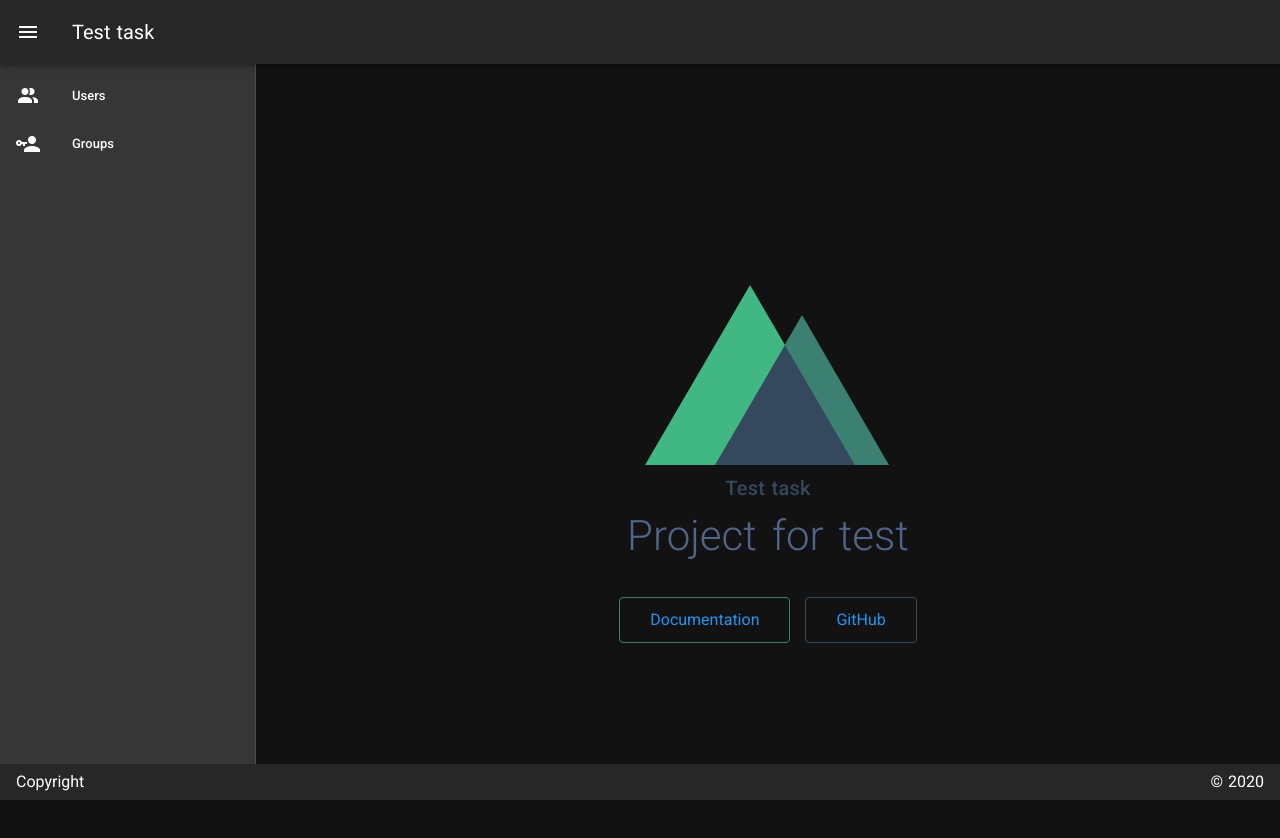
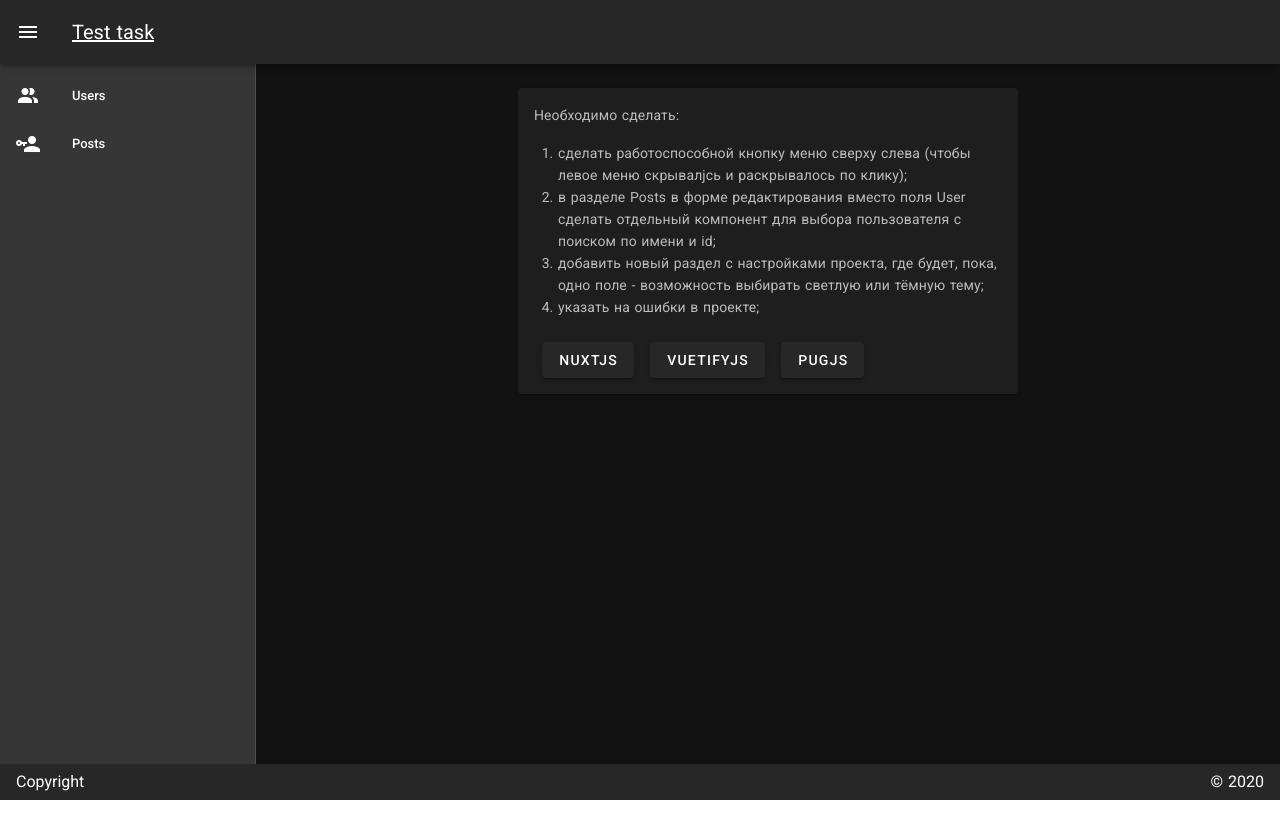
Before and after one commit to smargelov/vue-test-task, a Nuxt app: page / in a window 1280 px wide. Shown: the top 838 px of the page. After the commit the page ends 800 px from the top, so only its background shows below. Built offline with nearby package versions, Linux system fonts and the light colour scheme.

Commit message:
add sections, add forms, add task on home page

```diff
--- a/assets/style/main.sass
+++ b/assets/style/main.sass
@@ -0,0 +1,13 @@
+html
+  font-family: Roboto, 'Helvetica Neue', Arial, sans-serif
+  font-size: 16px
+  word-spacing: 1px
+  -ms-text-size-adjust: 100%
+  -webkit-text-size-adjust: 100%
+  -moz-osx-font-smoothing: grayscale
+  -webkit-font-smoothing: antialiased
+  box-sizing: border-box
+
+*, *:before, *:after
+  box-sizing: border-box
+  margin: 0
--- a/components/AppLogo.vue
+++ /dev/null
@@ -1,68 +0,0 @@
-<template lang="pug">
-  .VueToNuxtLogo
-    .Triangle.Triangle--two
-    .Triangle.Triangle--one
-    .Triangle.Triangle--three
-    .Triangle.Triangle--four
-
-</template>
-
-<style lang="sass">
-.VueToNuxtLogo
-  display: inline-block
-  animation: turn 2s linear forwards 1s
-  transform: rotateX(180deg)
-  position: relative
-  overflow: hidden
-  height: 180px
-  width: 245px
-
-.Triangle
-  position: absolute
-  top: 0
-  left: 0
-  width: 0
-  height: 0
-
-.Triangle--one
-  border-left: 105px solid transparent
-  border-right: 105px solid transparent
-  border-bottom: 180px solid #41B883
-
-.Triangle--two
-  top: 30px
-  left: 35px
-  animation: goright 0.5s linear forwards 3.5s
-  border-left: 87.5px solid transparent
-  border-right: 87.5px solid transparent
-  border-bottom: 150px solid #3B8070
-
-.Triangle--three
-  top: 60px
-  left: 35px
-  animation: goright 0.5s linear forwards 3.5s
-  border-left: 70px solid transparent
-  border-right: 70px solid transparent
-  border-bottom: 120px solid #35495E
-
-.Triangle--four
-  top: 120px
-  left: 70px
-  animation: godown 0.5s linear forwards 3s
-  border-left: 35px solid transparent
-  border-right: 35px solid transparent
-  border-bottom: 60px solid #fff
-
-@keyframes turn
-  100%
-    transform: rotateX(0deg)
-
-@keyframes godown
-  100%
-    top: 180px
-
-@keyframes goright
-  100%
-    left: 70px
-
-</style>
--- a/components/layout/Header.vue
+++ b/components/layout/Header.vue
@@ -6,14 +6,20 @@
     dark
   )
     v-app-bar-nav-icon(@click.stop="drawerLeft = !drawerLeft")
-    v-toolbar-title Test task
+    v-toolbar-title
+      n-link(
+        class="white--text"
+        to="/"
+      ) Test task
     v-spacer
 
 </template>
 
 <script>
 export default {
-
+  data: () => ({
+    drawerLeft: true,
+  }),
 }
 </script>
 
--- a/components/layout/Nav.vue
+++ b/components/layout/Nav.vue
@@ -1,21 +1,35 @@
 <template lang="pug">
   v-navigation-drawer(
-    v-model="drawerLeft"
+    v-model="drawer"
     app
     clipped
     left
   )
     v-list(dense)
-      v-list-item(link)
+      v-list-item(
+        to="/users"
+        nuxt
+      )
         v-list-item-action
           v-icon mdi-account-multiple
         v-list-item-content
           v-list-item-title Users
 
-      v-list-item(link)
+      v-list-item(
+        to="/posts"
+        nuxt
+      )
         v-list-item-action
           v-icon mdi-account-key
         v-list-item-content
-          v-list-item-title Groups
+          v-list-item-title Posts
 
 </template>
+
+<script>
+export default {
+  data: () => ({
+    drawer: true,
+  }),
+}
+</script>
--- a/layouts/default.vue
+++ b/layouts/default.vue
@@ -20,6 +20,10 @@ export default {
     Footer,
   },
 
+  data: () => ({
+    drawerLeft: true,
+  }),
+
   created () {
     this.$vuetify.theme.dark = true
   },
@@ -27,43 +31,4 @@ export default {
 </script>
 
 <style lang="sass">
-html
-  font-family: Roboto, 'Helvetica Neue', Arial, sans-serif
-  font-size: 16px
-  word-spacing: 1px
-  -ms-text-size-adjust: 100%
-  -webkit-text-size-adjust: 100%
-  -moz-osx-font-smoothing: grayscale
-  -webkit-font-smoothing: antialiased
-  box-sizing: border-box
-
-*, *:before, *:after
-  box-sizing: border-box
-  margin: 0
-
-.button--green
-  display: inline-block
-  border-radius: 4px
-  border: 1px solid #3b8070
-  color: #3b8070
-  text-decoration: none
-  padding: 10px 30px
-
-.button--green:hover
-  color: #fff
-  background-color: #3b8070
-
-.button--grey
-  display: inline-block
-  border-radius: 4px
-  border: 1px solid #35495e
-  color: #35495e
-  text-decoration: none
-  padding: 10px 30px
-  margin-left: 15px
-
-.button--grey:hover
-  color: #fff
-  background-color: #35495e
-
 </style>
--- a/nuxt.config.js
+++ b/nuxt.config.js
@@ -26,6 +26,7 @@ module.exports = {
   */
   modules: [
     '@nuxtjs/style-resources',
+    '@nuxtjs/axios',
   ],
 
   /*
--- a/package.json
+++ b/package.json
@@ -13,6 +13,7 @@
     "precommit": "npm run lint"
   },
   "dependencies": {
+    "@nuxtjs/axios": "^5.12.2",
     "nuxt": "^2.0.0",
     "pug-plain-loader": "^1.0.0",
     "sass-loader": "^10.0.2"
--- a/pages/index.vue
+++ b/pages/index.vue
@@ -1,33 +1,41 @@
 <template lang="pug">
-  section.container
-    div
-      app-logo
+  section
+    v-card(
+      class="mx-auto my-6"
+      max-width="500"
+    )
+      v-card-text
+        p Необходимо сделать:
+        ol.mb-6
+          li сделать работоспособной кнопку меню сверху слева (чтобы левое меню скрывалjсь и раскрывалось по клику);
+          li в разделе Posts в форме редактирования вместо поля User сделать отдельный компонент для выбора пользователя с поиском по имени и id;
+          li добавить новый раздел с настройками проекта, где будет, пока, одно поле - возможность выбирать светлую или тёмную тему;
+          li указать на ошибки в проекте;
 
-      h1.title Test task
-
-      h2.subtitle Project for test
-
-      .links
-        a(
-          href="https://nuxtjs.org/"
-          target="_blank"
-          class="button--green"
-        ) Documentation
-        a(
-          href="https://github.com/nuxt/nuxt.js"
-          target="_blank"
-          class="button--grey"
-        ) GitHub
+        .d-flex
+          v-btn(
+            class="mx-2"
+            link
+            href="https://nuxtjs.org/"
+            target="_blank"
+          ) NuxtJS
+          v-btn(
+            class="mx-2"
+            link
+            href="https://vuetifyjs.com/"
+            target="_blank"
+          ) VuetifyJS
+          v-btn(
+            class="mx-2"
+            link
+            href="https://pugjs.org/"
+            target="_blank"
+          ) PugJS
 
 </template>
 
 <script>
-import AppLogo from '~/components/AppLogo.vue'
-
 export default {
-  components: {
-    AppLogo
-  }
 }
 </script>
 
--- /dev/null
+++ b/pages/posts/_id.vue
@@ -0,0 +1,50 @@
+<template lang="pug">
+  v-card
+    v-card-text
+      v-form(@submit.prevent="onSubmit")
+        v-text-field(
+          :value="data.id"
+          label="ID"
+          readonly
+        )
+        v-text-field(
+          v-model="data.userId"
+          label="User"
+        )
+        v-text-field(
+          v-model="data.title"
+          label="Title"
+        )
+        v-textarea(
+          v-model="data.body"
+          label="Text"
+        )
+        v-btn(
+          color="purple"
+          large
+          type="submit"
+        ) Save
+
+</template>
+
+<script>
+export default {
+  async asyncData({ $axios, route }) {
+    const data = await $axios.$get(`https://jsonplaceholder.typicode.com/posts/${route.params.id}`)
+    return { data }
+  },
+
+  data: () => ({
+    data: {},
+  }),
+
+  methods: {
+    onSubmit() {
+      console.log(this.data)
+    },
+  },
+}
+</script>
+
+<style lang="sass">
+</style>
--- /dev/null
+++ b/pages/posts/index.vue
@@ -0,0 +1,38 @@
+<template lang="pug">
+  v-card
+    v-card-text
+      v-data-table(
+        :headers="headers"
+        :items="items"
+        :items-per-page="5"
+        class="elevation-1"
+      )
+        template(v-slot:item.title="{ item }")
+          n-link(
+            class="white--text"
+            :to="`/posts/${item.id}`"
+          ) {{ item.title }}
+
+</template>
+
+<script>
+export default {
+  async asyncData({ $axios }) {
+    const items = await $axios.$get('https://jsonplaceholder.typicode.com/posts')
+    return { items }
+  },
+
+  data: () => ({
+    headers: [
+      { text: 'ID', value: 'id', width: 100 },
+      { text: 'Title', value: 'title' },
+      { text: 'User ID', value: 'userId' },
+    ],
+    items: [],
+  }),
+
+}
+</script>
+
+<style lang="sass">
+</style>
--- /dev/null
+++ b/pages/users/_id.vue
@@ -0,0 +1,54 @@
+<template lang="pug">
+  v-card
+    v-card-text
+      v-form(@submit.prevent="onSubmit")
+        v-text-field(
+          :value="data.id"
+          label="ID"
+          readonly
+        )
+        v-text-field(
+          v-model="data.username"
+          label="Username"
+        )
+        v-text-field(
+          v-model="data.name"
+          label="Name"
+        )
+        v-text-field(
+          v-model="data.email"
+          label="Email"
+        )
+        v-text-field(
+          v-model="data.phone"
+          label="Phone"
+        )
+        v-btn(
+          color="purple"
+          large
+          type="submit"
+        ) Save
+
+</template>
+
+<script>
+export default {
+  async asyncData({ $axios, route }) {
+    const data = await $axios.$get(`https://jsonplaceholder.typicode.com/users/${route.params.id}`)
+    return { data }
+  },
+
+  data: () => ({
+    data: {},
+  }),
+
+  methods: {
+    onSubmit() {
+      console.log(this.data)
+    },
+  },
+}
+</script>
+
+<style lang="sass">
+</style>
--- /dev/null
+++ b/pages/users/index.vue
@@ -0,0 +1,38 @@
+<template lang="pug">
+  v-card
+    v-card-text
+      v-data-table(
+        :headers="headers"
+        :items="items"
+        :items-per-page="5"
+        class="elevation-1"
+      )
+        template(v-slot:item.username="{ item }")
+          n-link(
+            class="white--text"
+            :to="`/users/${item.id}`"
+          ) {{ item.username }}
+
+</template>
+
+<script>
+export default {
+  async asyncData({ $axios }) {
+    const items = await $axios.$get('https://jsonplaceholder.typicode.com/users')
+    return { items }
+  },
+
+  data: () => ({
+    headers: [
+      { text: 'ID', value: 'id', width: 100 },
+      { text: 'Username', value: 'username' },
+      { text: 'Email', value: 'email' },
+    ],
+    items: [],
+  }),
+
+}
+</script>
+
+<style lang="sass">
+</style>
```
Also changed, not shown: 2 other files (tests, documents, lock files or other folders).
